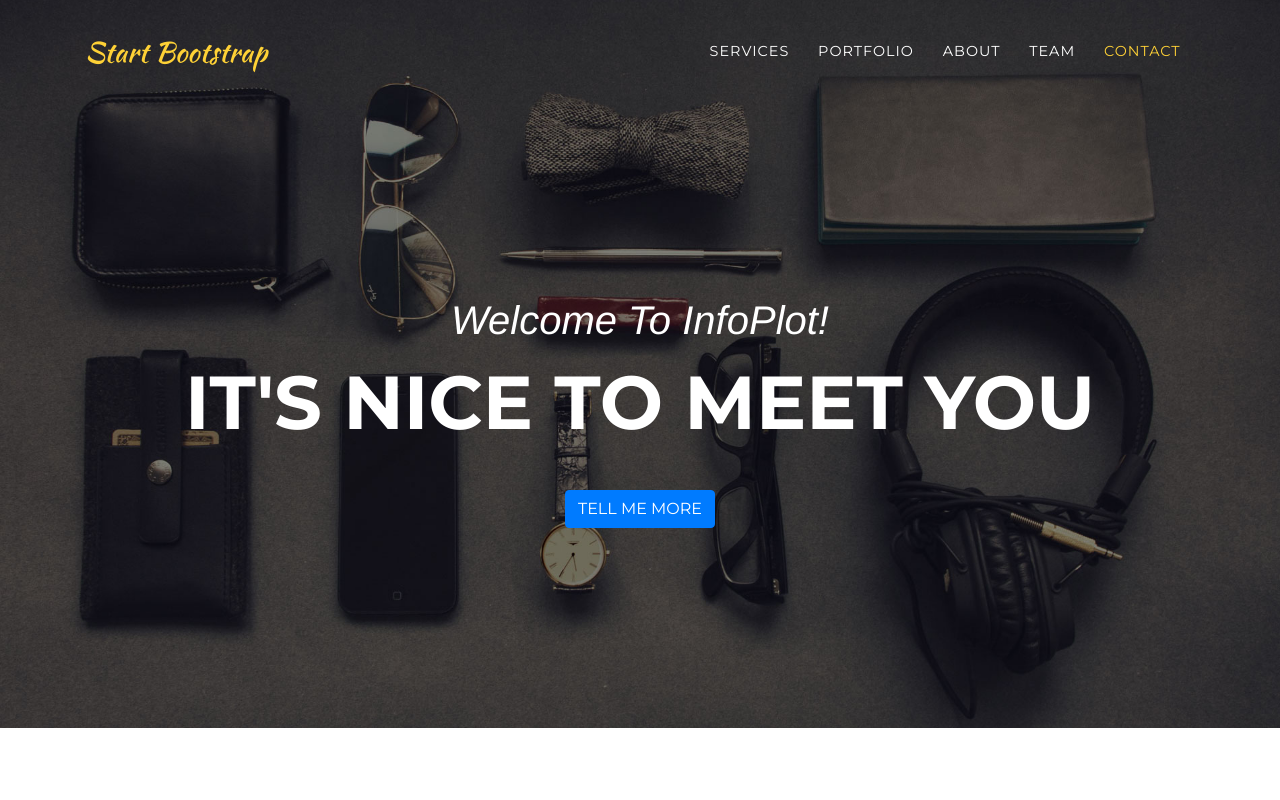
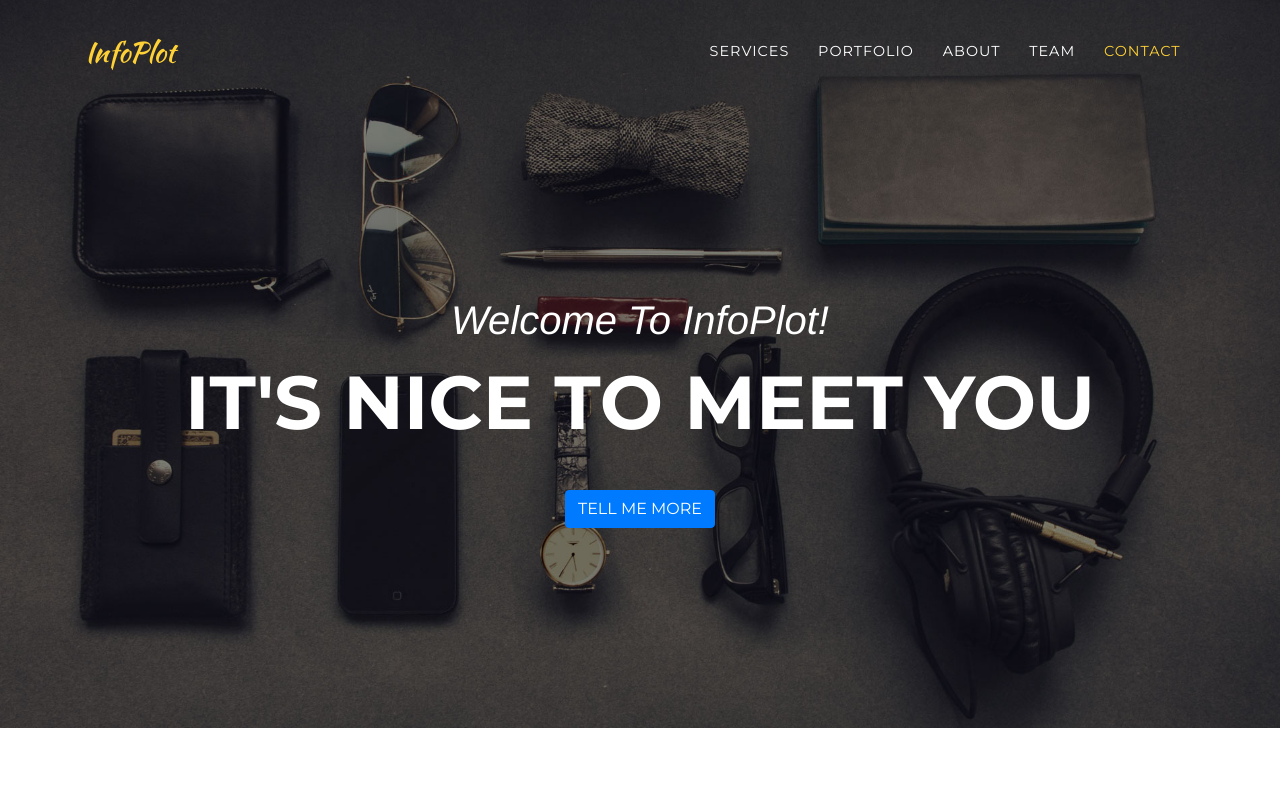
Before and after one commit to devo1/InfoPlot, a website with bundled scripts: page index.html in a window 1280 px wide. Shown: the top 800 px of the page. Built offline with nearby package versions, Linux system fonts and the light colour scheme; a web font is replaced by a local one.

Commit message:
Updated logo

```diff
--- a/index.html
+++ b/index.html
@@ -30,7 +30,7 @@
     <!-- Navigation -->
     <nav class="navbar navbar-expand-lg navbar-dark fixed-top" id="mainNav">
       <div class="container">
-        <a class="navbar-brand js-scroll-trigger" href="#page-top">Start Bootstrap</a>
+        <a class="navbar-brand js-scroll-trigger" href="#page-top">InfoPlot</a>
         <button class="navbar-toggler navbar-toggler-right" type="button" data-toggle="collapse" data-target="#navbarResponsive" aria-controls="navbarResponsive" aria-expanded="false" aria-label="Toggle navigation">
           Menu
           <i class="fa fa-bars"></i>
--- a/scss/_navbar.scss
+++ b/scss/_navbar.scss
@@ -12,6 +12,7 @@
     @include heading-font;
   }
   .navbar-brand {
+    @include body-font;
     color: $primary;
     @include script-font;
     &.active,
```
